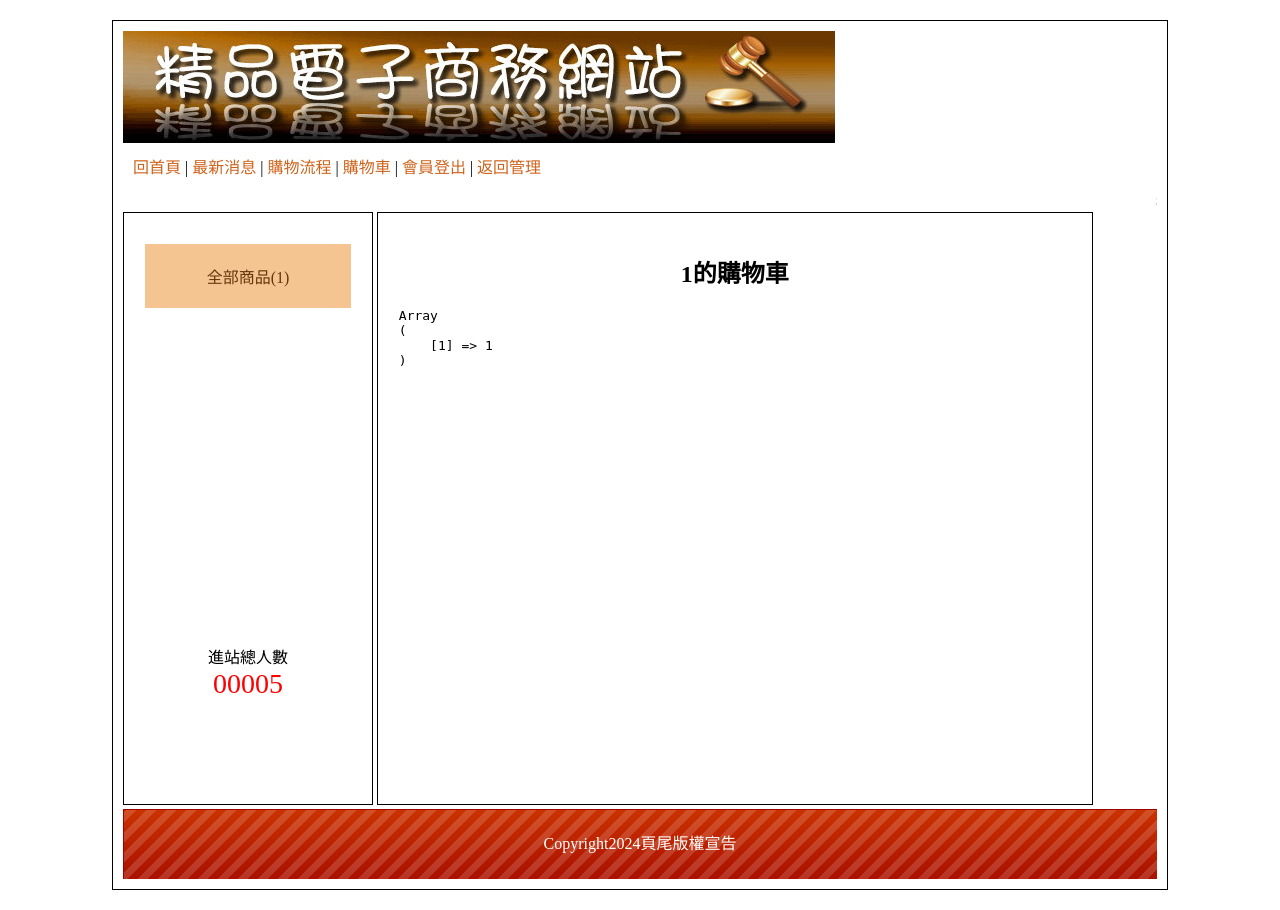
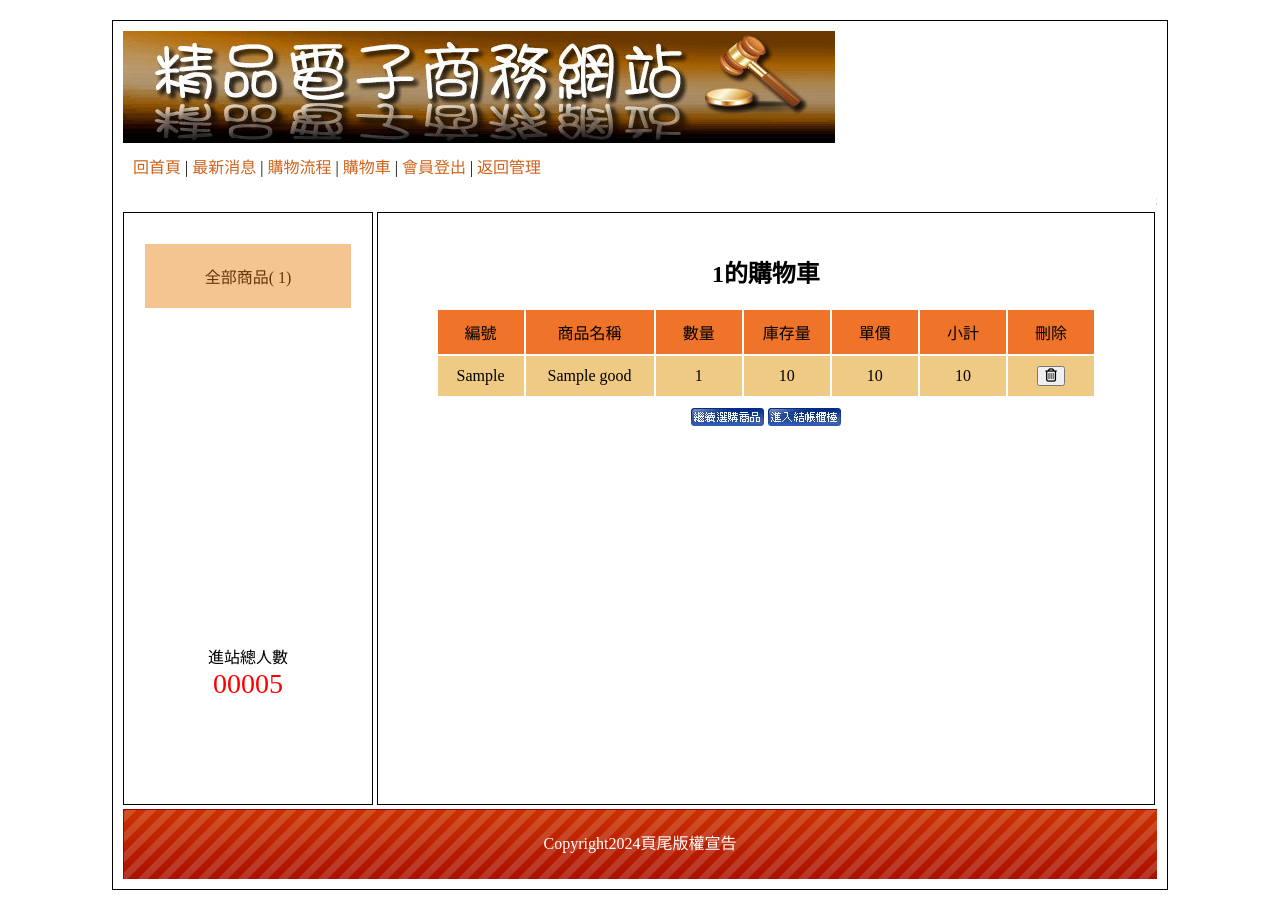
Before and after one commit to Luaxwing/BQ04-web03, a PHP site: page /?do=buycart&id=1&qt=1 in a window 1280 px wide. Run offline with PHP 8.4, Linux system fonts and the light colour scheme; the visitor is signed in with stand-in values (Sample User, id 1); data comes from the database, SQL or seed files in the repository; tables that the repository leaves empty or names only in its code hold one stand-in row (values such as "Sample post").

Commit message:
20240216:index.php?do=buycart //購物車建置(2)-基本完善

```diff
--- /dev/null
+++ b/api/del_cart.php
@@ -0,0 +1,4 @@
+<?php
+session_start();
+
+unset($_SESSION['cart'][$_POST['id']]);
--- a/css/css.css
+++ b/css/css.css
@@ -45,7 +45,7 @@ body {
 
 #right {
 	display: inline-block;
-	width: 65%;
+	width: 71%;
 	padding: 2%;
 	/* min-height: 550px; */
 	/* max-height: 600px; */
--- a/front/buycart.php
+++ b/front/buycart.php
@@ -1,104 +1,98 @@
 <?php
 // echo "success";
+// include_once "./api/db.php";
+
+
+
+
+if (isset($_GET['id'])) {
+    $_SESSION['cart'][$_GET['id']] = $_GET['qt'];
+
+}
 
 if (isset($_SESSION['mem'])) {
 
 
-
-
-
-
-    if (isset($_GET['id'])) {
-        $_SESSION['cart'][$_GET['id']] = $_GET['qt'];
-
-    }
-
     echo "<h2 class='ct'>{$_SESSION['mem']}的購物車</h2>";
 
-    if (!isset($_SESSION['cart'])) {
+    if (!isset($_SESSION['cart']) || empty($_SESSION['cart'])) {
 
         echo "<h2 class='ct'>購物車中尚無商品</h2>";
 
     } else {
-        dd($_SESSION['cart']);
-    }
+
+// dd($_SESSION['cart']);
+        ?>
+        <table class="all">
+            <tr class="tt ct">
+                <td>編號</td>
+                <td>商品名稱</td>
+                <td>數量</td>
+                <td>庫存量</td>
+                <td>單價</td>
+                <td>小計</td>
+                <td>刪除</td>
+            </tr>
+            <?php
+            // dd($_SESSION['cart']);
+            foreach ($_SESSION['cart'] as $id => $qt) {
+
+                $goods = $Goods->find(['id' => $id]);
+                ?>
+
+                <tr class="pp ct">
+                    <td>
+                        <?= $goods['no'] ?>
+                    </td>
+                    <td>
+                        <?= $goods['name'] ?>
+                    </td>
+                    <td>
+                        <?= $qt ?>
+                    </td>
+                    <td>
+                        <?= $goods['stock'] ?>
+                    </td>
+                    <td>
+                        <?= $goods['price'] ?>
+                    </td>
+                    <td>
+                        <?= $goods['price'] * $qt ?>
+                    </td>
+                    <td><button onclick="delCart(<?=$id?>)">
+                            <i class="fa-regular fa-trash-can"></i>
+
+                            <!-- <img src="./icon/0415.jpg" alt=""> -->
+
+                        </button></td>
+                </tr>
 
 
+                <?php
+
+            }
+            ?>
+
+        </table>
+        <div class="ct">
+            <img src="./icon/0411.jpg" alt="">
+            <img src="./icon/0412.jpg" alt="">
+        </div>
+        <?php
+    }
+    ?>
+
+    <script>
+
+        function delCart(id) {
+            $.post("./api/del_cart.php", { id }, () => {
+                location.href = "?do=buycart";
+
+            })
+        }
+
+    </script>
 
 
-
-
-
-
-
-
-
-
-
-
-
-
-
-
-
-
-
-
-
-
-
-
-
-
-
-
-
-
-
-
-
-
-
-
-
-
-
-
-
-
-
-
-
-
-
-
-
-
-
-
-
-
-
-
-
-
-
-
-
-
-
-
-
-
-
-
-
-
-
-
-
-
-
-
-
+    <?php
 }
--- a/index.php
+++ b/index.php
@@ -13,17 +13,21 @@
     <script src="./js/js.js"></script>
     <!-- <script src="./js/jquery-1.9.1.min.js"></script> -->
     <script src="./js/jquery-3.4.1.min.js"></script>
+    <!-- FontAwesome -->
+    <link rel="stylesheet" href="https://cdnjs.cloudflare.com/ajax/libs/font-awesome/6.5.1/css/all.min.css"
+        integrity="sha512-DTOQO9RWCH3ppGqcWaEA1BIZOC6xxalwEsw9c2QQeAIftl+Vegovlnee1c9QX4TctnWMn13TZye+giMm8e2LwA=="
+        crossorigin="anonymous" referrerpolicy="no-referrer" />
 </head>
 
 <body>
 
-<?php
-if(!isset($_SESSION['mem']) && isset($_GET['do']) && ($_GET['do']=="buycart") ){
-    echo "do";
-    to("?do=login");
+    <?php
+    if (!isset($_SESSION['mem']) && isset($_GET['do']) && ($_GET['do'] == "buycart")) {
+        echo "do";
+        to("?do=login");
 
     }
-?>
+    ?>
     <iframe name="back" style="display:none;"></iframe>
     <div id="main">
         <div id="top">
@@ -70,7 +74,9 @@ if(!isset($_SESSION['mem']) && isset($_GET['do']) && ($_GET['do']=="buycart") ){
         </div>
         <div id="left" class="ct">
             <div style="min-height:400px;">
-                <a href="?">全部商品(<?= $Goods->count(['sh' => 1]); ?>)</a>
+                <a href="?">全部商品(
+                    <?= $Goods->count(['sh' => 1]); ?>)
+                </a>
 
                 <?php
                 $bigs = $Type->all(['big_id' => 0]);
@@ -78,8 +84,8 @@ if(!isset($_SESSION['mem']) && isset($_GET['do']) && ($_GET['do']=="buycart") ){
                 foreach ($bigs as $big) {
                     ?>
                     <div class="ww">
-                        <a href="?type=<?=$big['id']?>">
-                            <?= $big['name'] ?>(<?=$Goods->count(['sh'=>1,'big'=> $big['id']])?>)
+                        <a href="?type=<?= $big['id'] ?>">
+                            <?= $big['name'] ?>(<?= $Goods->count(['sh' => 1, 'big' => $big['id']]) ?>)
                         </a>
                         <?php
                         if ($Type->count(['big_id' => $big['id']]) > 0) {
@@ -87,8 +93,8 @@ if(!isset($_SESSION['mem']) && isset($_GET['do']) && ($_GET['do']=="buycart") ){
                             foreach ($mids as $mid) {
                                 ?>
                                 <div class="s">
-                                    <a href="?type=<?=$mid['id']?>">
-                                        <?= $mid['name'] ?>(<?=$Goods->count(['sh'=>1,'mid'=> $mid['id']])?>)
+                                    <a href="?type=<?= $mid['id'] ?>">
+                                        <?= $mid['name'] ?>(<?= $Goods->count(['sh' => 1, 'mid' => $mid['id']]) ?>)
                                     </a>
                                 </div>
                                 <?php
```
Also changed, not shown: front/detail.php (+12 -3 lines).
